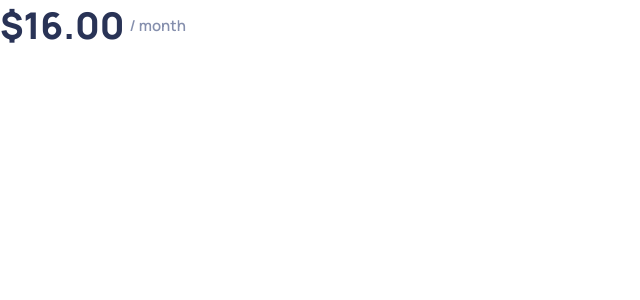
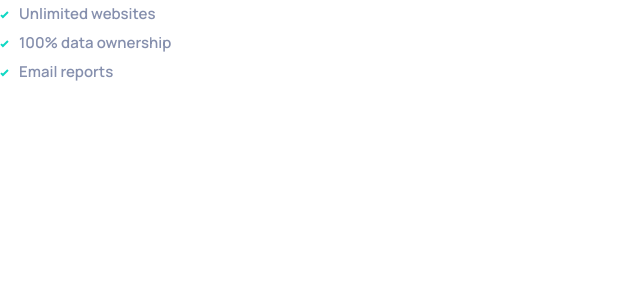
Before and after one commit to kdumagalhaes/interactive-pricing-component-vue, a Vue app: page / in a window 1280 px wide. Shown: the top 300 px of the page, without its empty margins (0-640 px from the left). Built offline with nearby package versions, Linux system fonts and the light colour scheme.

Commit message:
finished Advantages list component

```diff
--- a/src/App.vue
+++ b/src/App.vue
@@ -1,14 +1,18 @@
 <template>
-    <Price value="$16.00" />
+    <AdvantagesList
+        item1="Unlimited websites"
+        item2="100% data ownership"
+        item3="Email reports"
+    />
 </template>
 
 <script>
 // atoms
-import { Price } from '@/components/atoms'
+import { AdvantagesList } from '@/components/atoms'
 
 export default {
     components: {
-        Price,
+        AdvantagesList,
     },
 }
 </script>
--- /dev/null
+++ b/src/components/atoms/AdvantagesList.vue
@@ -0,0 +1,31 @@
+<template>
+    <ul class="advantages-list">
+        <li class="advantages-list__item">{{ item1 }}</li>
+        <li class="advantages-list__item">{{ item2 }}</li>
+        <li class="advantages-list__item">{{ item3 }}</li>
+    </ul>
+</template>
+
+<script>
+export default {
+    props: {
+        item1: String,
+        item2: String,
+        item3: String,
+    },
+}
+</script>
+
+<style lang="scss" scoped>
+.advantages-list {
+    .advantages-list__item {
+        line-height: 1.8rem;
+        color: $neutral-grayish-blue;
+
+        &::before {
+            content: url('~@/assets/img/icon-check.svg');
+            margin-right: 10px;
+        }
+    }
+}
+</style>
--- a/src/components/atoms/index.js
+++ b/src/components/atoms/index.js
@@ -2,3 +2,4 @@ export { default as Button } from './Button.vue'
 export { default as HeroText } from './HeroText.vue'
 export { default as PageViews } from './PageViews.vue'
 export { default as Price } from './Price.vue'
+export { default as AdvantagesList } from './AdvantagesList.vue'
```
